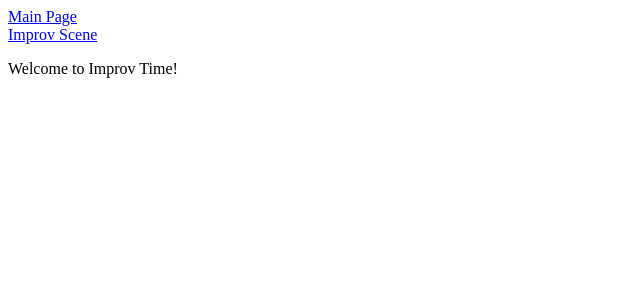
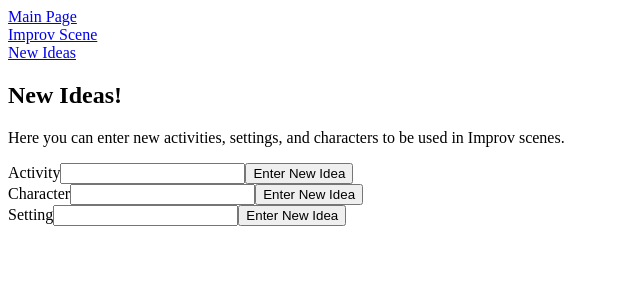
Before and after one commit to MrNoseybonk/ImprovTime, an Angular app in the folder ImprovTime/ImprovTime/: page /newideas in a window 1280 px wide. Before the commit this address led to /. Shown: the top 300 px of the page, without its empty margins (0-640 px from the left). Built offline with nearby package versions, Linux system fonts and the light colour scheme.

Commit message:
Added new skeleton of component and service for allowing users to enter new ideas for activities, characters, and settings to be used in scenes.

```diff
--- a/ImprovTime/ImprovTime/src/app/Components/improv/improv.component.ts
+++ b/ImprovTime/ImprovTime/src/app/Components/improv/improv.component.ts
@@ -27,8 +27,6 @@ export class ImprovComponent implements OnInit {
       .subscribe((resp) => {
         this.sceneData = resp;
 
-        //console.log(this.sceneData);
-
         this.characterData = [];
 
         this.activityData = this.sceneData.activity;
@@ -38,10 +36,6 @@ export class ImprovComponent implements OnInit {
         {
           this.characterData.push(character);
         }
-
-        /*console.log(this.characterData);
-        console.log(this.activityData);
-        console.log(this.settingData);*/
     });
   }
 }
--- a/ImprovTime/ImprovTime/src/app/Components/main-nav-bar/main-nav-bar.component.html
+++ b/ImprovTime/ImprovTime/src/app/Components/main-nav-bar/main-nav-bar.component.html
@@ -3,6 +3,7 @@
         <div class="navButtonSection">
             <div class="firstBtn"><a routerLink="/home">Main Page</a></div>
             <div class="secondBtn"><a routerLink="/improv">Improv Scene</a></div>
+            <div class="thirdBtn"><a routerLink="/newideas">New Ideas</a></div>
         </div>
     </nav>
 </div>
--- /dev/null
+++ b/ImprovTime/ImprovTime/src/app/Components/newideas/newideas.component.html
@@ -0,0 +1,24 @@
+<div class="ideas-body">
+    <div class="ideas-title">
+        <h2>New Ideas!</h2>
+    </div>
+    <p>Here you can enter new activities, settings, and characters to be used
+        in Improv scenes.</p>
+    <div class="newideas">
+        <div class="activity-idea">
+            <label for="newactivity">Activity</label>
+            <input type="text" id="newactivity">
+            <button class="ideabutton">Enter New Idea</button>
+        </div>
+        <div class="character-idea">
+            <label for="newcharacter">Character</label>
+            <input type="text" id="newcharacter">
+            <button class="ideabutton">Enter New Idea</button>
+        </div>
+        <div class="setting-idea">
+            <label for="newsetting">Setting</label>
+            <input type="text" id="newsetting">
+            <button class="ideabutton">Enter New Idea</button>
+        </div>
+    </div>
+</div>
--- /dev/null
+++ b/ImprovTime/ImprovTime/src/app/Components/newideas/newideas.component.ts
@@ -0,0 +1,15 @@
+import { Component, OnInit } from '@angular/core';
+
+@Component({
+  selector: 'app-newideas',
+  templateUrl: './newideas.component.html',
+  styleUrls: ['./newideas.component.css']
+})
+export class NewideasComponent implements OnInit {
+
+  constructor() { }
+
+  ngOnInit(): void {
+  }
+
+}
--- a/ImprovTime/ImprovTime/src/app/app-routing.module.ts
+++ b/ImprovTime/ImprovTime/src/app/app-routing.module.ts
@@ -2,10 +2,12 @@ import { NgModule } from '@angular/core';
 import { Routes, RouterModule } from '@angular/router';
 import { HomeComponent } from './Components/home/home.component';
 import { ImprovComponent } from './Components/improv/improv.component';
+import { NewideasComponent } from './Components/newideas/newideas.component';
 
 const routes: Routes = [
   { path: '', component: HomeComponent },
   { path: 'improv', component: ImprovComponent },
+  { path: 'newideas', component: NewideasComponent},
   {path: '**', redirectTo: ''}
 ];
 
--- a/ImprovTime/ImprovTime/src/app/app.module.ts
+++ b/ImprovTime/ImprovTime/src/app/app.module.ts
@@ -7,13 +7,15 @@ import { HomeComponent } from './Components/home/home.component';
 import { ImprovComponent } from './Components/improv/improv.component';
 import { MainNavBarComponent } from './Components/main-nav-bar/main-nav-bar.component';
 import { HttpClientModule } from '@angular/common/http';
+import { NewideasComponent } from './Components/newideas/newideas.component';
 
 @NgModule({
   declarations: [
     AppComponent,
     HomeComponent,
     ImprovComponent,
-    MainNavBarComponent
+    MainNavBarComponent,
+    NewideasComponent
   ],
   schemas: [ CUSTOM_ELEMENTS_SCHEMA ],
   imports: [
```
Also changed, not shown: ImprovTime/ImprovTime/src/app/newideas.service.ts (added, +9 -0 lines), ImprovTime/ImprovTime/src/app/Components/newideas/newideas.component.css (added), 2 other files (tests, documents, lock files or other folders).
